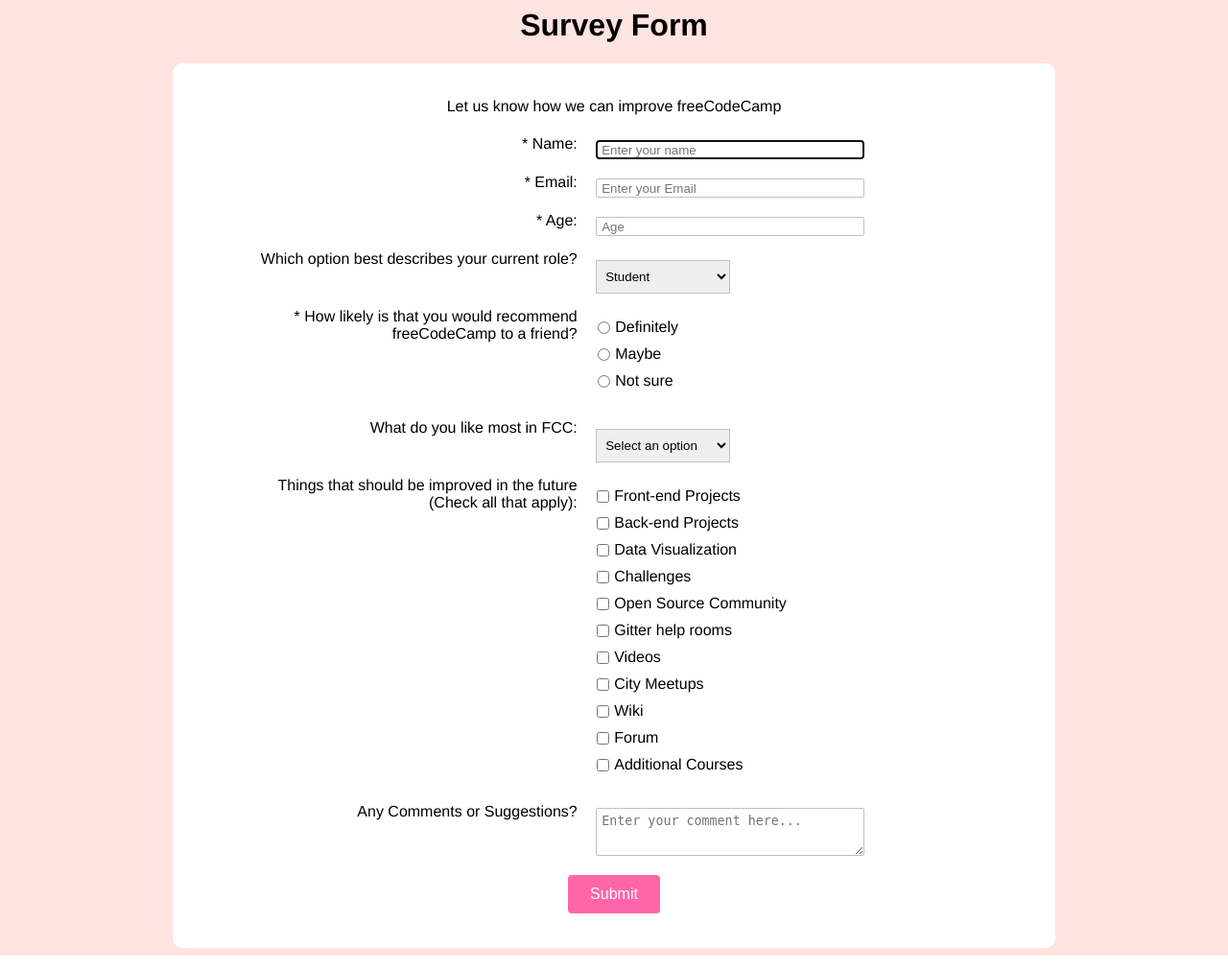
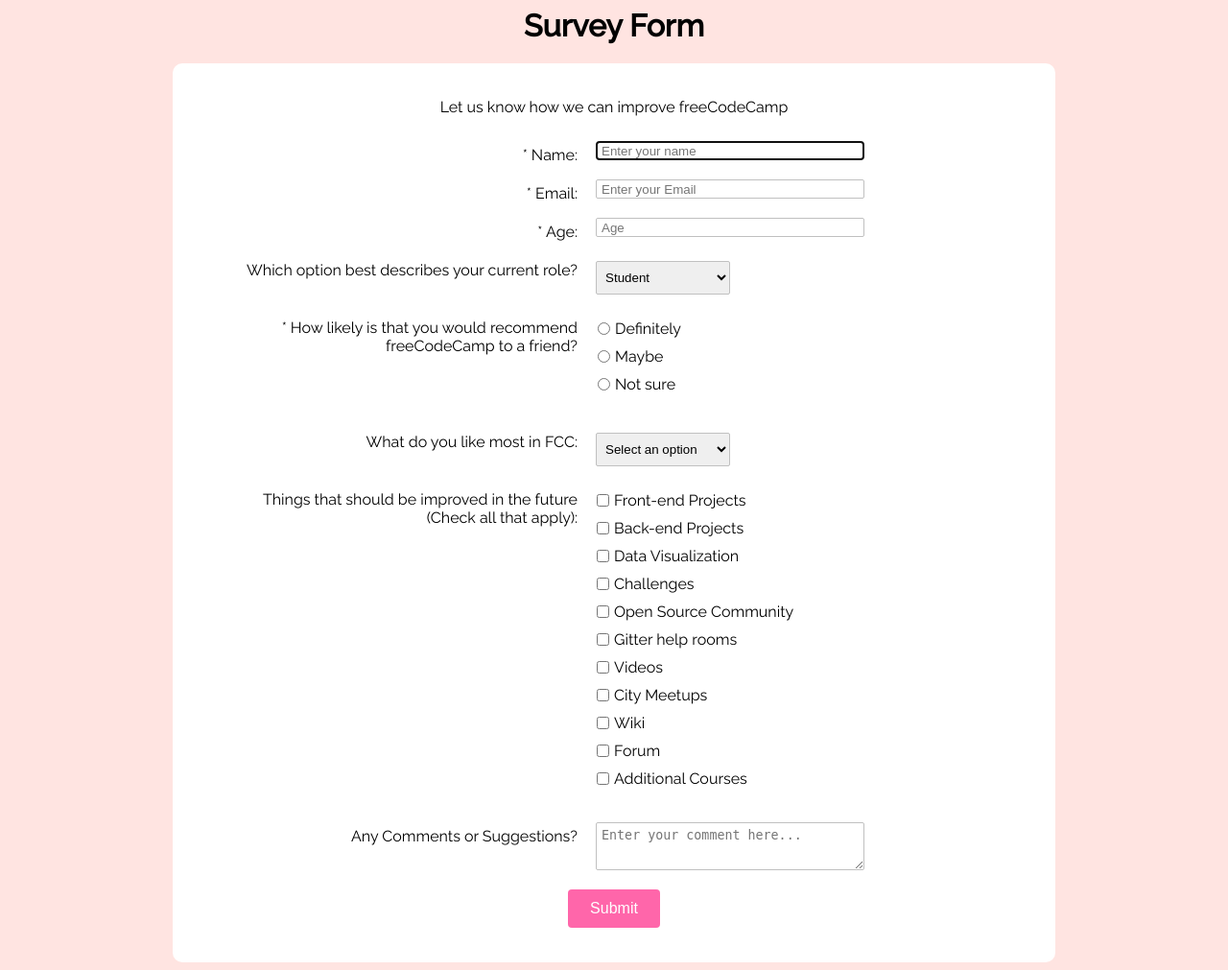
Before and after one commit to Mouhamrad/SurveyForm, a PHP site: page / in a window 1280 px wide. Shown: the whole page at 96% size. Run offline with PHP 8.4, Linux system fonts and the light colour scheme.

Commit message:
css-correction

```diff
--- a/style.css
+++ b/style.css
@@ -1,8 +1,10 @@
+@import url(https://fonts.googleapis.com/css?family=Raleway:400,500);
+
 html,
 body {
   background-color:#FFE4E1;
   text-align: center;
-  font-family: Helvetica, sans-serif;
+  font-family: 'Raleway',Helvetica, sans-serif;
   min-width: 250px;
 }
 
@@ -22,6 +24,7 @@
   width: 40%;
   padding: 5px;
   vertical-align: top;
+  margin-top: 10px;
 }
 
 .rightTab {
@@ -60,6 +63,7 @@
   padding: 5px;
   margin-top: 15px;
   border: 1px solid #c0c0c0;
+  border-radius: 2px;
 }
 
 #submit {
```
